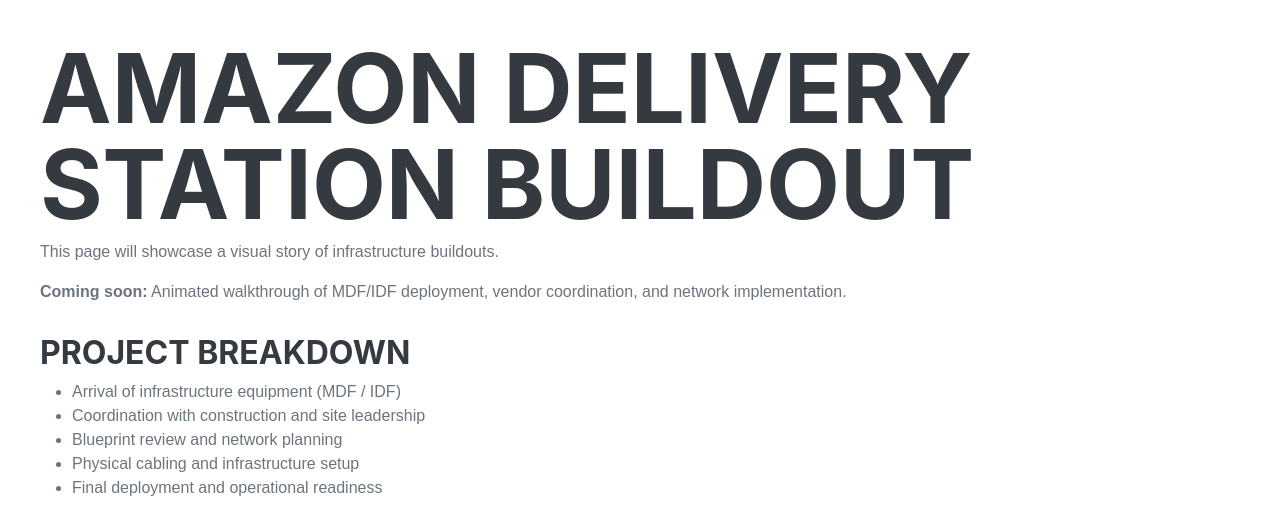
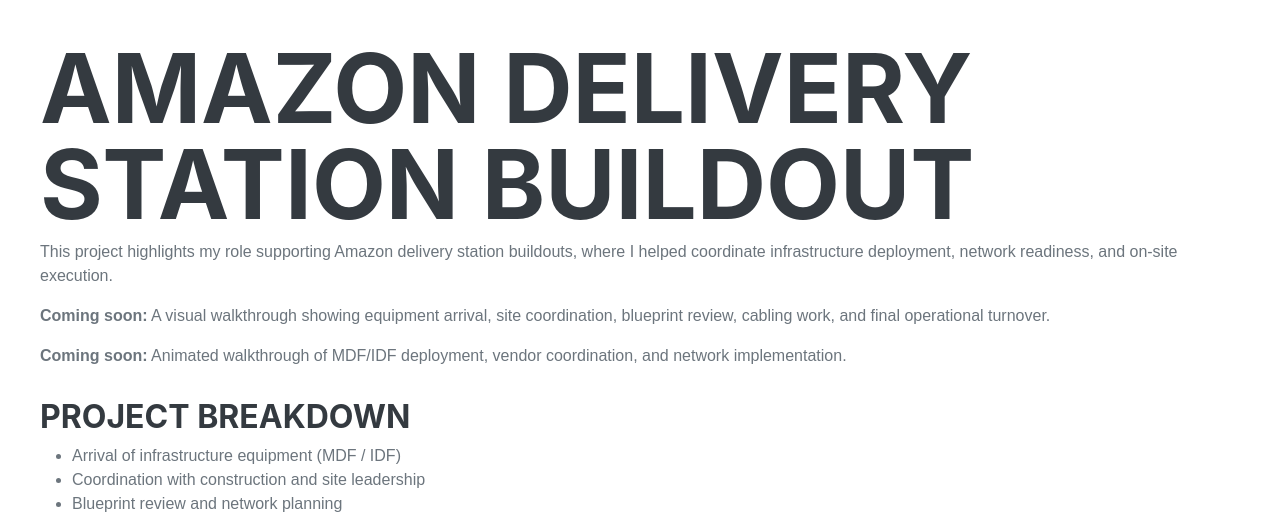
Before and after one commit to pbrown1552/tech-brown, a website: page project-amazon-buildout.html in a window 1280 px wide. Shown: the top 520 px of the page. Drawn offline with Linux system fonts and the light colour scheme.

Commit message:
Add files via upload

```diff
--- a/project-amazon-buildout.html
+++ b/project-amazon-buildout.html
@@ -9,7 +9,9 @@
 
 <h1>Amazon Delivery Station Buildout</h1>
 
-<p>This page will showcase a visual story of infrastructure buildouts.</p>
+<p>This project highlights my role supporting Amazon delivery station buildouts, where I helped coordinate infrastructure deployment, network readiness, and on-site execution.</p>
+
+<p><strong>Coming soon:</strong> A visual walkthrough showing equipment arrival, site coordination, blueprint review, cabling work, and final operational turnover.</p>
 
 <p><strong>Coming soon:</strong> Animated walkthrough of MDF/IDF deployment, vendor coordination, and network implementation.</p>
 
```
